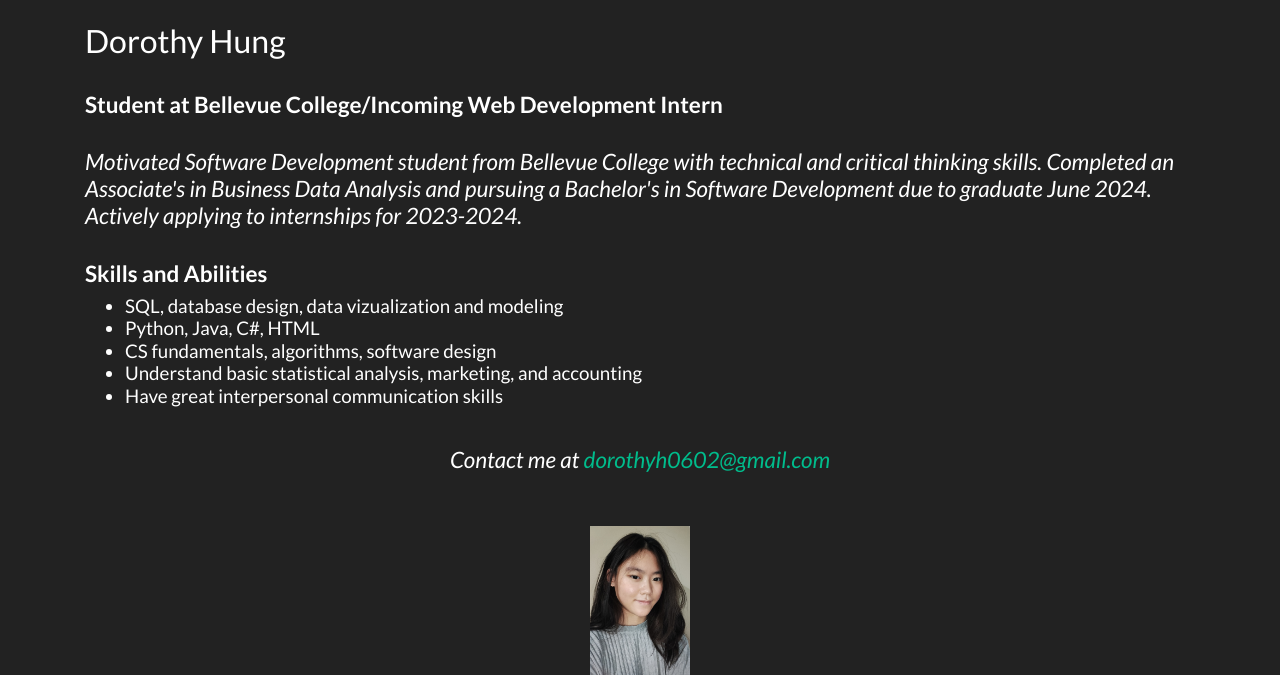
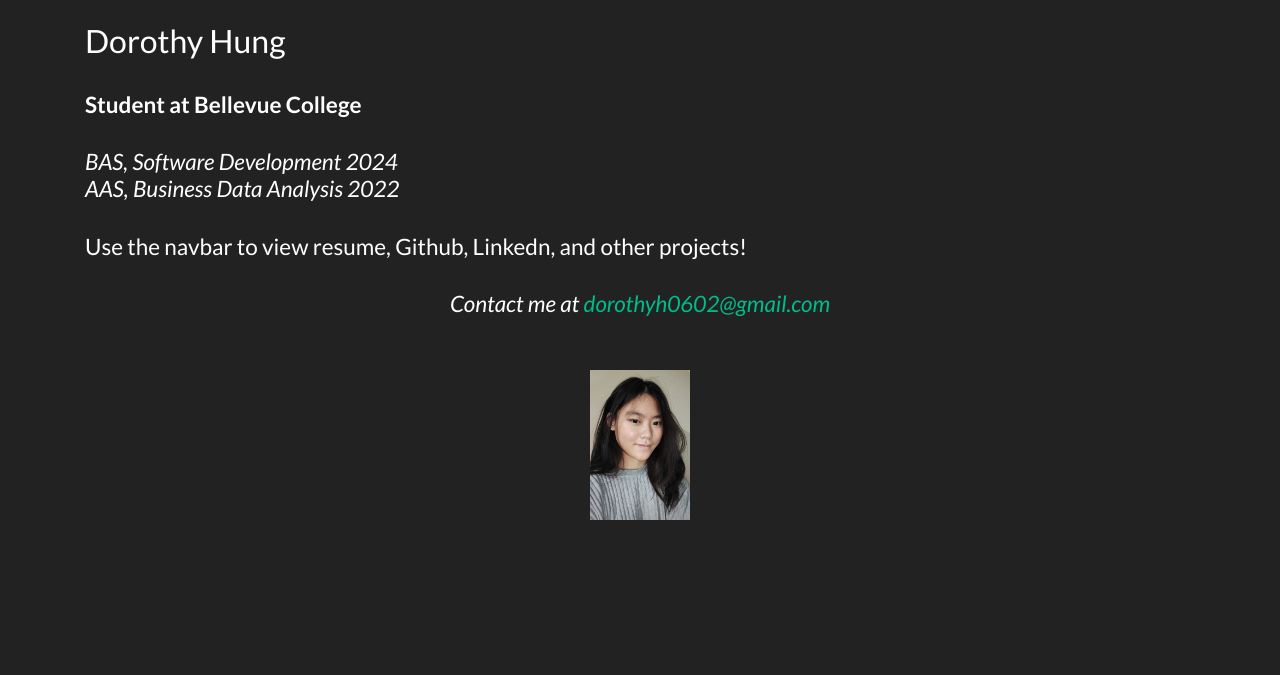
Before and after one commit to Dorothyhung/FlaskWebApp, a Flask app: page / in a window 1280 px wide. Shown: the part 71-746 px from the top of the page. Run offline with Flask 2, Linux system fonts and the light colour scheme; some libraries are stand-ins or nearby versions.

Commit message:
update resume and index page

```diff
--- a/website/templates/index.html
+++ b/website/templates/index.html
@@ -7,25 +7,19 @@
 </br>
 
 
-<h4><b>Student at Bellevue College/Incoming Web Development Intern</b></h4>
+<h4><b>Student at Bellevue College</b></h4>
 </br>
-<h4><em>Motivated Software Development student from Bellevue College with technical and critical thinking skills.
-    Completed an Associate's in Business Data Analysis and pursuing a Bachelor's in Software Development due to graduate June 2024.
-    Actively applying to internships for 2023-2024.
+<h4><em>
+    BAS, Software Development 2024<br>
+    AAS, Business Data Analysis 2022
 </em></h4>
 </br>
 
+<h4>
+    Use the navbar to view resume, Github, Linkedn, and other projects!
+</h4>
 
-<h4><b>Skills and Abilities</b></h4>
-<h5>
-    <ul>
-        <li>SQL, database design, data vizualization and modeling</li>
-        <li>Python, Java, C#, HTML</li>
-        <li>CS fundamentals, algorithms, software design</li>
-        <li>Understand basic statistical analysis, marketing, and accounting</li>
-        <li>Have great interpersonal communication skills</li>
-    </ul>
-</h5>
+
 
 
 
```
Also changed, not shown: 1 other file.
